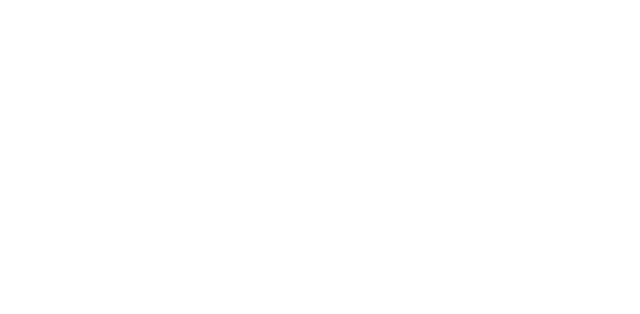
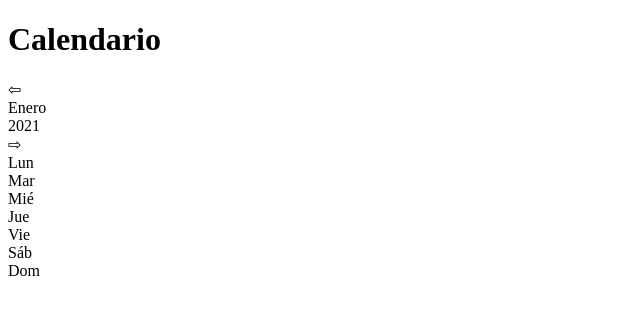
Before and after one commit to Fran26TE/Calendario, a plain HTML site: page index.html in a window 1280 px wide. Shown: the whole page, without its empty margins (0-640 px from the left). Drawn offline with Linux system fonts and the light colour scheme.

Commit message:
estructura calendario creada

```diff
--- a/index.html
+++ b/index.html
@@ -10,7 +10,25 @@
 </head>
 
 <body>
-    <div id="calendario"></div>
+    <h1>Calendario</h1>
+    <div class="calendario">
+        <div class="calendario_info">
+            <div class="mes_anterior" id="anterior">&#8678;</div>
+            <div class="mes_actual" id="mes">Enero</div>
+            <div class="ano_actual" id="ano">2021</div>
+            <div class="mes_siguiente" id="siguiente">&#8680;</div>
+        </div>
+        <div class="calendario_semana">
+            <div class="calendario_dia calendario_objeto">Lun</div>
+            <div class="calendario_dia calendario_objeto">Mar</div>
+            <div class="calendario_dia calendario_objeto">Mié</div>
+            <div class="calendario_dia calendario_objeto">Jue</div>
+            <div class="calendario_dia calendario_objeto">Vie</div>
+            <div class="calendario_dia calendario_objeto">Sáb</div>
+            <div class="calendario_dia calendario_objeto">Dom</div>
+        </div>
+        <div class="calendario_dias"></div>
+    </div>
     <script src="script.js"></script>
 </body>
 
```
